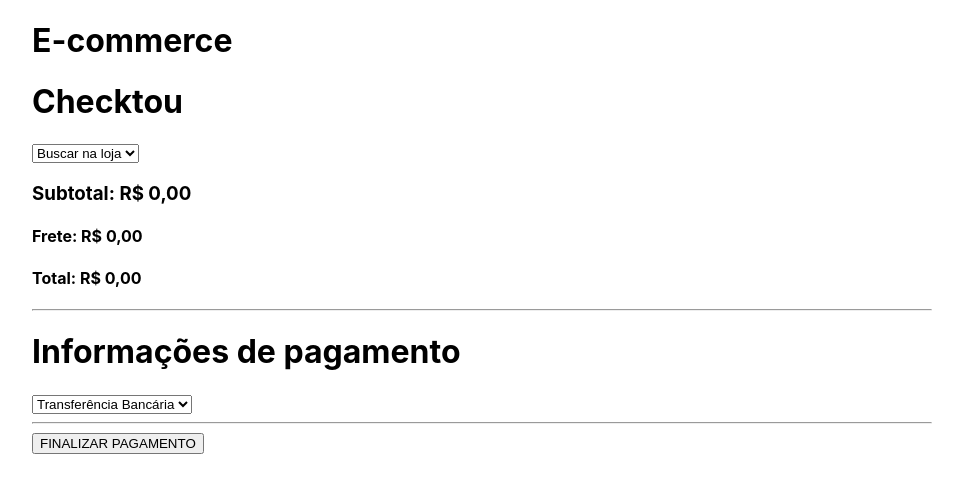
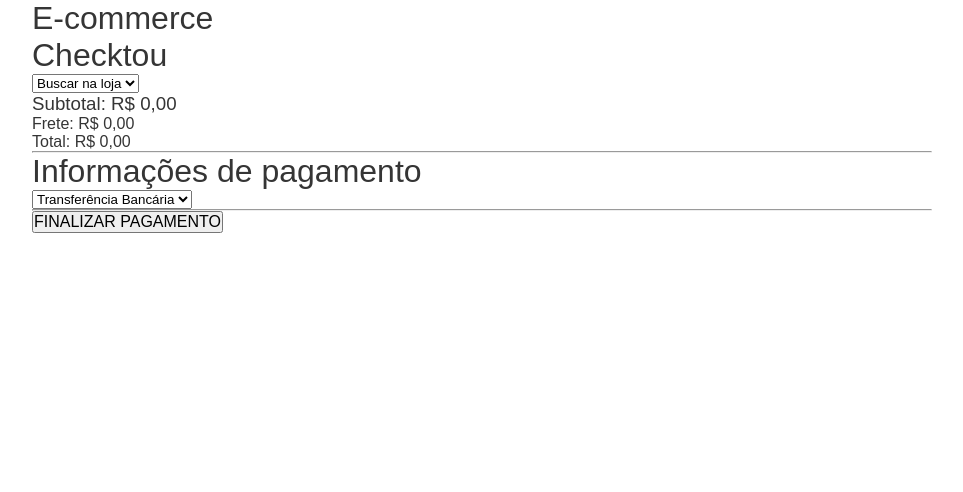
Before and after one commit to santanarscs/store_pagarme, a Next.js app: page /checkout in a window 1280 px wide. Shown: the top 492 px of the page, without its empty margins (158-1121 px from the left). Built offline with nearby package versions, Linux system fonts and the light colour scheme.

Commit message:
add style in js with styled-components

```diff
--- a/package.json
+++ b/package.json
@@ -13,13 +13,15 @@
     "pagarme": "^4.11.0",
     "react": "16.13.1",
     "react-credit-cards": "^0.8.3",
-    "react-dom": "16.13.1"
+    "react-dom": "16.13.1",
+    "styled-components": "^5.1.1"
   },
   "devDependencies": {
     "@types/axios": "^0.14.0",
     "@types/node": "^14.0.14",
     "@types/react": "^16.9.41",
     "@types/react-credit-cards": "^0.8.0",
+    "@types/styled-components": "^5.1.0",
     "typescript": "^3.9.5"
   }
 }
--- a/pages/_app.tsx
+++ b/pages/_app.tsx
@@ -1,31 +1,15 @@
 import {AppProps } from 'next/app'
 import Layout from '../components/Layout'
 import AppProvider from '../hooks'
+import GlobalStyle from '../styles/global'
 import 'react-credit-cards/es/styles-compiled.css';
 
 const App = ({Component, pageProps}: AppProps) => (
   <AppProvider>
     <Layout>
       <Component {...pageProps} />
+      <GlobalStyle />
     </Layout>
-    <style jsx global>{`
-      html,
-      body {
-        padding: 0;
-        margin: 0;
-        font-family: -apple-system, BlinkMacSystemFont, Segoe UI, Roboto,
-          Oxygen, Ubuntu, Cantarell, Fira Sans, Droid Sans, Helvetica Neue,
-          sans-serif;
-      }
-
-      * {
-        box-sizing: border-box;
-      }
-      ul {
-        margin: 0;
-        padding: 0;
-      }
-    `}</style>
   </AppProvider>
 )
 
--- /dev/null
+++ b/pages/_document.tsx
@@ -0,0 +1,30 @@
+import Document from 'next/document'
+import { ServerStyleSheet } from 'styled-components'
+
+export default class MyDocument extends Document {
+  static async getInitialProps(ctx) {
+    const sheet = new ServerStyleSheet()
+    const originalRenderPage = ctx.renderPage
+
+    try {
+      ctx.renderPage = () =>
+        originalRenderPage({
+          enhanceApp: App => props =>
+            sheet.collectStyles(<App {...props} />),
+        })
+
+      const initialProps = await Document.getInitialProps(ctx)
+      return {
+        ...initialProps,
+        styles: (
+          <>
+            {initialProps.styles}
+            {sheet.getStyleElement()}
+          </>
+        ),
+      }
+    } finally {
+      sheet.seal()
+    }
+  }
+}
--- /dev/null
+++ b/styles/global.ts
@@ -0,0 +1,25 @@
+import { createGlobalStyle } from 'styled-components';
+const GlobalStyle =  createGlobalStyle`
+     *{
+    margin: 0;
+    padding: 0;
+    outline: 0;
+    box-sizing: border-box;
+  }
+  body {
+    -webkit-font-smoothing: antialiased;
+    background: #fff;
+    color: #353535;
+  }
+  body, input, button {
+    font-family: 'Exo 2', sans-serif;
+    font-size: 16px;
+  }
+  h1, h2, h3, h4, h5, h6, strong {
+    font-weight: 500;
+  }
+  button {
+    cursor: pointer;
+  }
+`;
+export default GlobalStyle;
```
Also changed, not shown: .babelrc (added), 1 other file (tests, documents, lock files or other folders).
